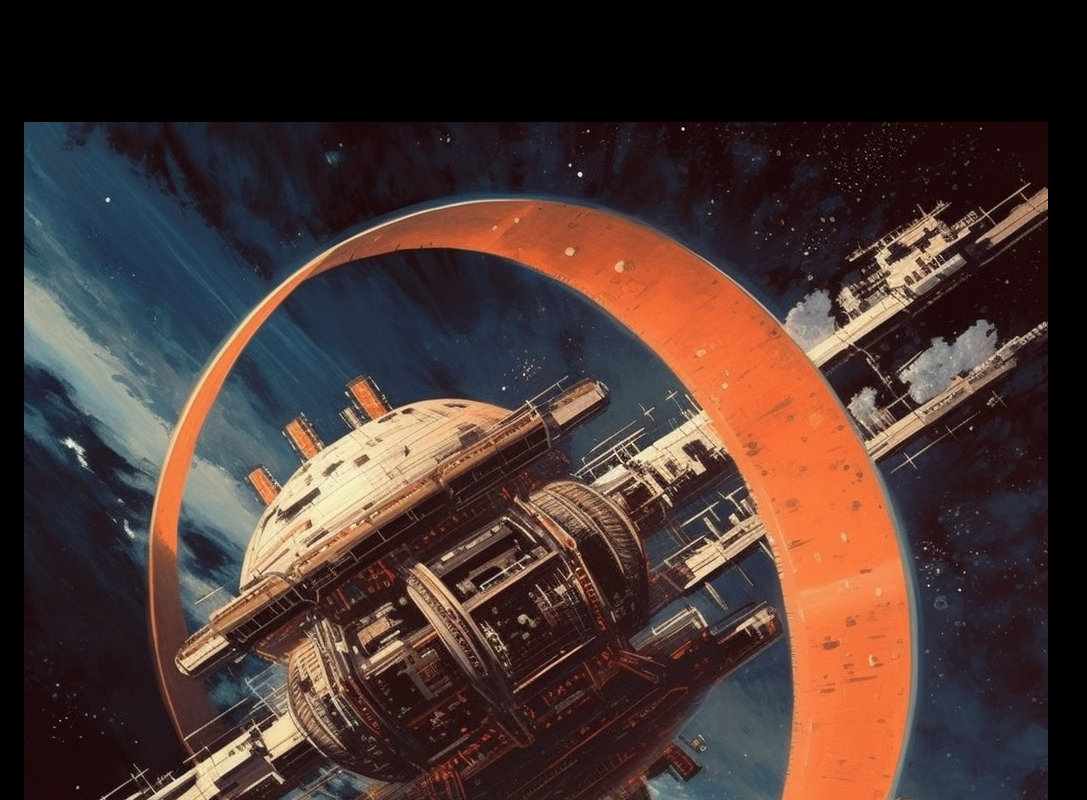
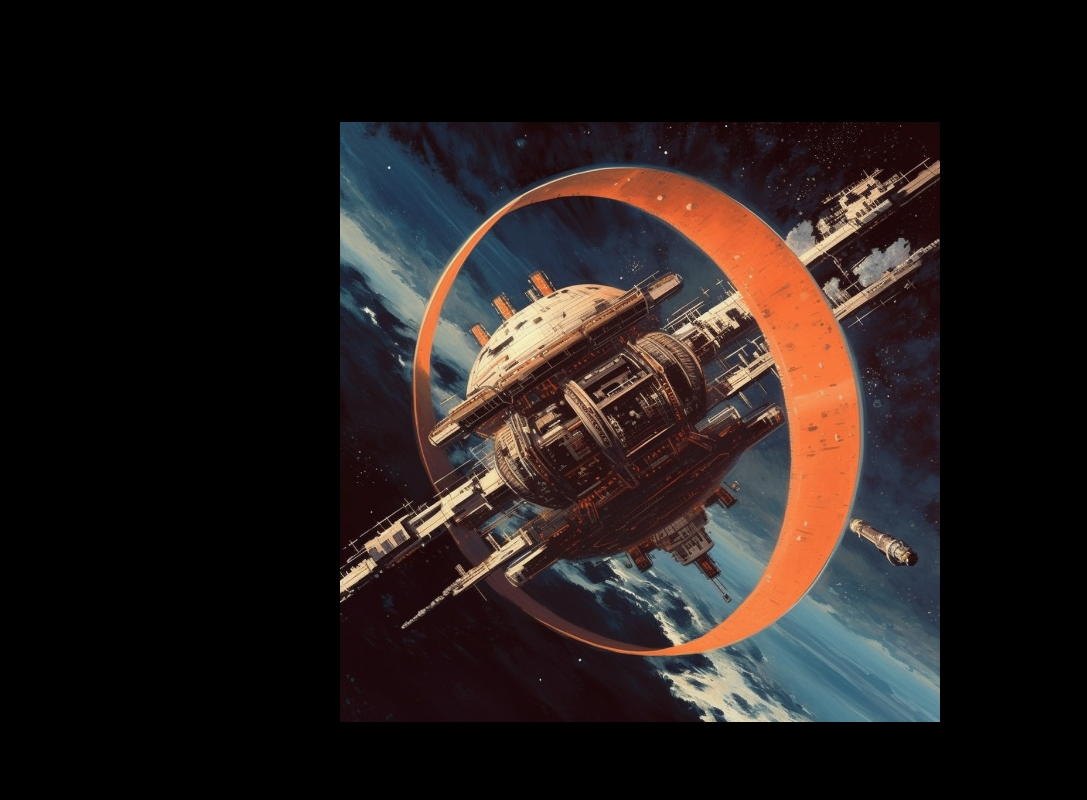
Before and after one commit to trescenzi/hangout.pub, a SvelteKit app: page /warp21 in a window 1280 px wide. Shown: the part 1500-2300 px from the top of the page, without its empty margins (0-1087 px from the left). Built offline with nearby package versions, Linux system fonts and the light colour scheme.

Commit message:
fix station image

```diff
--- a/src/routes/warp21/+page.svelte
+++ b/src/routes/warp21/+page.svelte
@@ -16,7 +16,7 @@ Multiple activations of the collider provided compelling evidence in support of
 The experiment however was more successful than could have dreamed of; the colonists found themselves in an enormous, abandoned space station orbiting a remote star, full of alien technology. For 15 years they have adapted this alien technology for their own needs to allow them to continue with their experiments, traveling to countless galaxies and dimensions in their quest to return to Earth.
   </p>
 </section>
-<img class="span" src="/nexus_station.png" alt="a space station" />
+<img class="span station" src="/nexus_station.png" alt="a space station" />
 <h2 class="col2">
   Nexus Station
 </h2>
@@ -40,6 +40,10 @@ The experiment however was more successful than could have dreamed of; the colon
   p + p {
     margin-top: var(--space-m);
   }
+  .station {
+    height: 75vh;
+    justify-self: center;
+  }
   @media(min-width: 810px) {
     .col1 {
       grid-column: 1;
```
